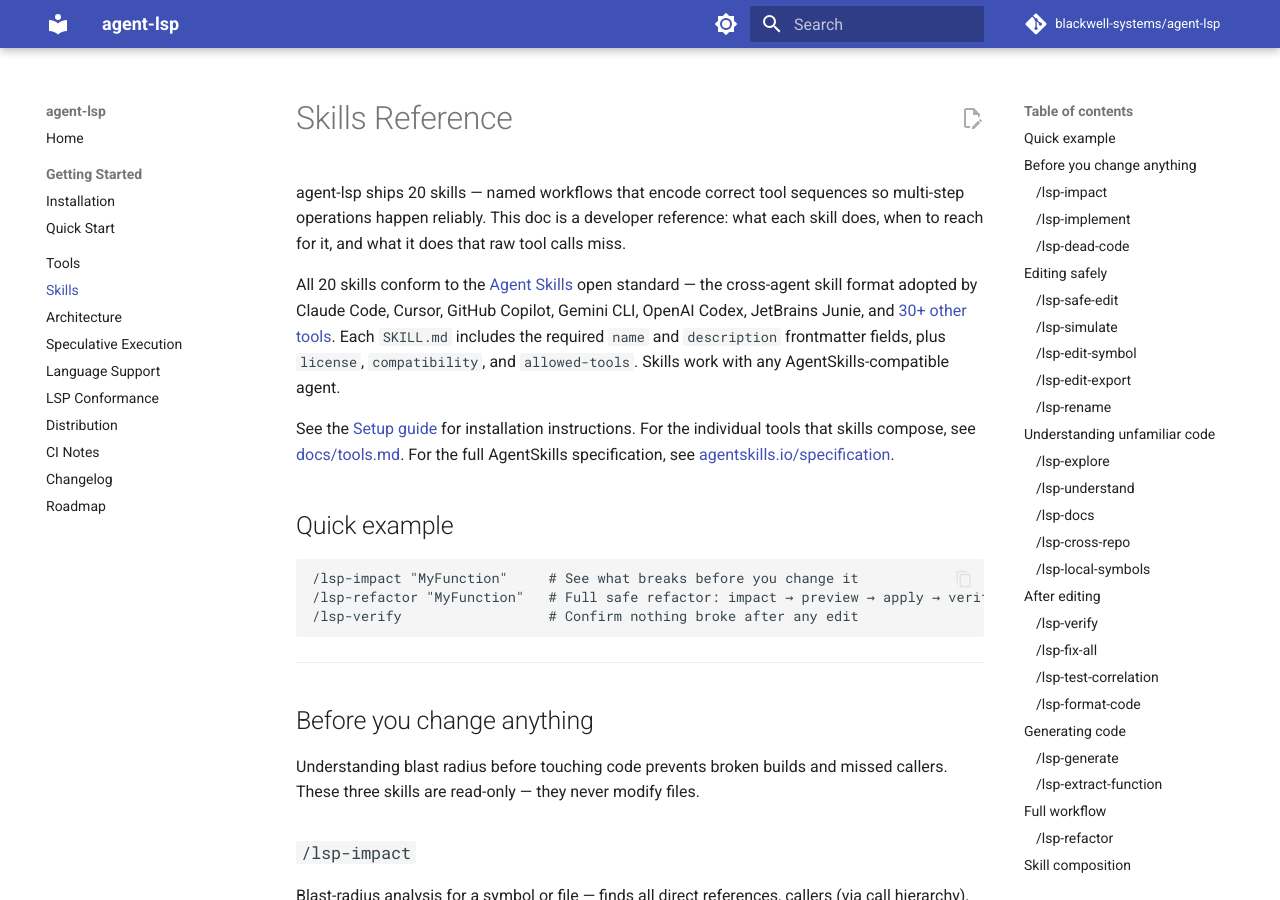
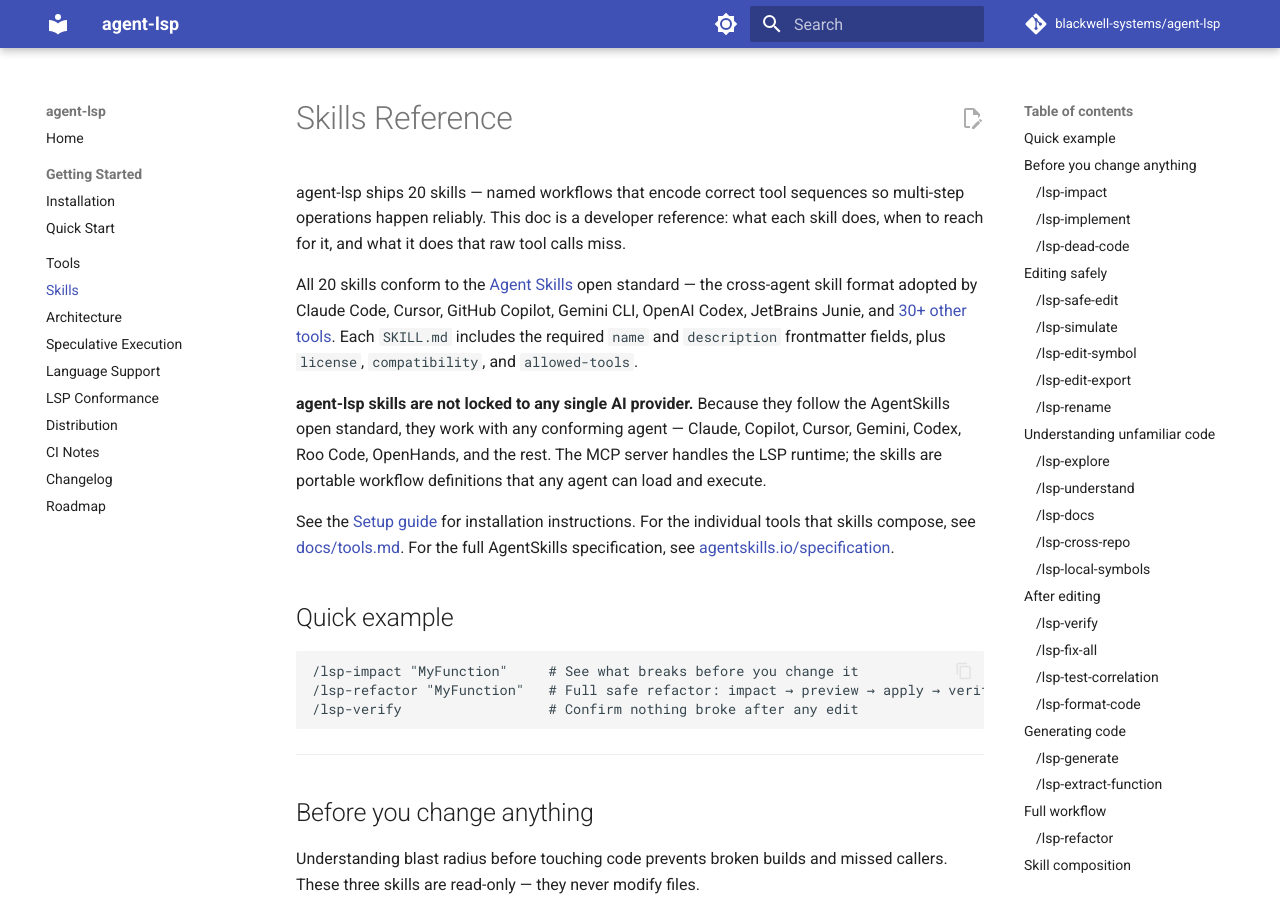
Before and after one commit to blackwell-systems/agent-lsp, an MkDocs documentation site: the page built from docs/skills.md, in a window 1280 px wide and 900 px high. Built offline with MkDocs 1.6.1 and Material for MkDocs 9.7.7, drawn with Linux system fonts in a browser that asks for light colours; comment, search, counter and statistics services are not loaded.

Commit message:
docs: clarify skills are provider-agnostic via AgentSkills standard

```diff
--- a/docs/skills.md
+++ b/docs/skills.md
@@ -4,7 +4,9 @@
 multi-step operations happen reliably. This doc is a developer reference: what each
 skill does, when to reach for it, and what it does that raw tool calls miss.
 
-All 20 skills conform to the [Agent Skills](https://agentskills.io/) open standard — the cross-agent skill format adopted by Claude Code, Cursor, GitHub Copilot, Gemini CLI, OpenAI Codex, JetBrains Junie, and [30+ other tools](https://agentskills.io/clients). Each `SKILL.md` includes the required `name` and `description` frontmatter fields, plus `license`, `compatibility`, and `allowed-tools`. Skills work with any AgentSkills-compatible agent.
+All 20 skills conform to the [Agent Skills](https://agentskills.io/) open standard — the cross-agent skill format adopted by Claude Code, Cursor, GitHub Copilot, Gemini CLI, OpenAI Codex, JetBrains Junie, and [30+ other tools](https://agentskills.io/clients). Each `SKILL.md` includes the required `name` and `description` frontmatter fields, plus `license`, `compatibility`, and `allowed-tools`.
+
+**agent-lsp skills are not locked to any single AI provider.** Because they follow the AgentSkills open standard, they work with any conforming agent — Claude, Copilot, Cursor, Gemini, Codex, Roo Code, OpenHands, and the rest. The MCP server handles the LSP runtime; the skills are portable workflow definitions that any agent can load and execute.
 
 See the [Setup guide](getting-started/quickstart.md) for installation instructions. For the individual tools that skills compose, see [docs/tools.md](./tools.md). For the full AgentSkills specification, see [agentskills.io/specification](https://agentskills.io/specification).
 
```
